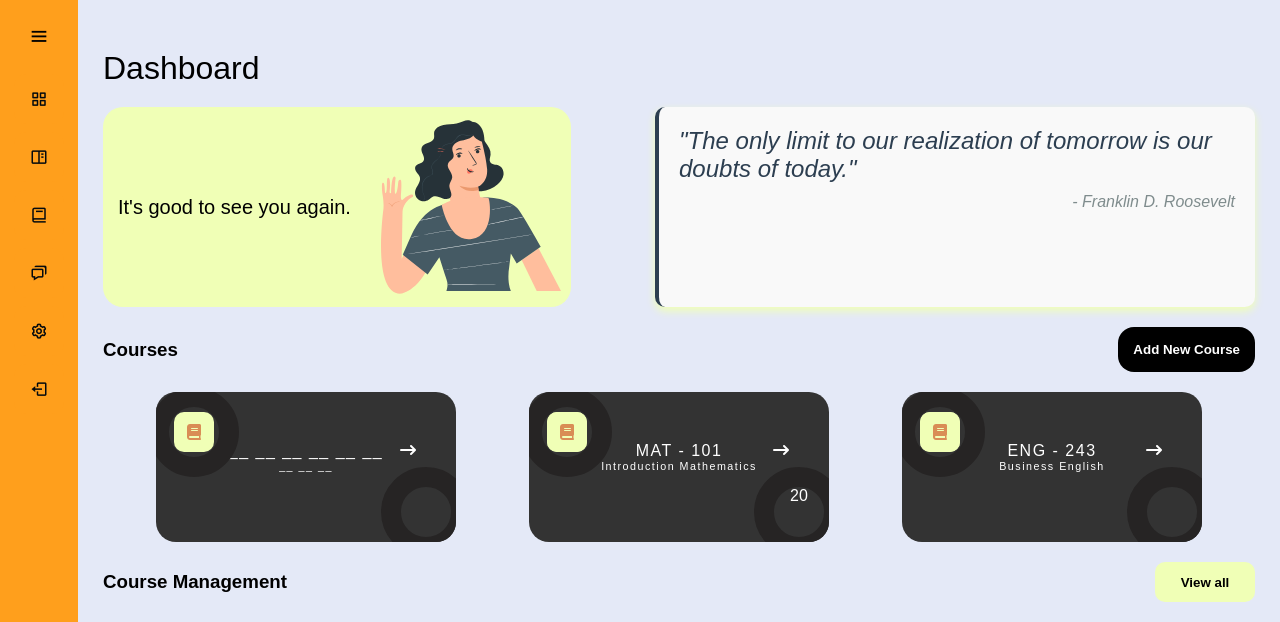
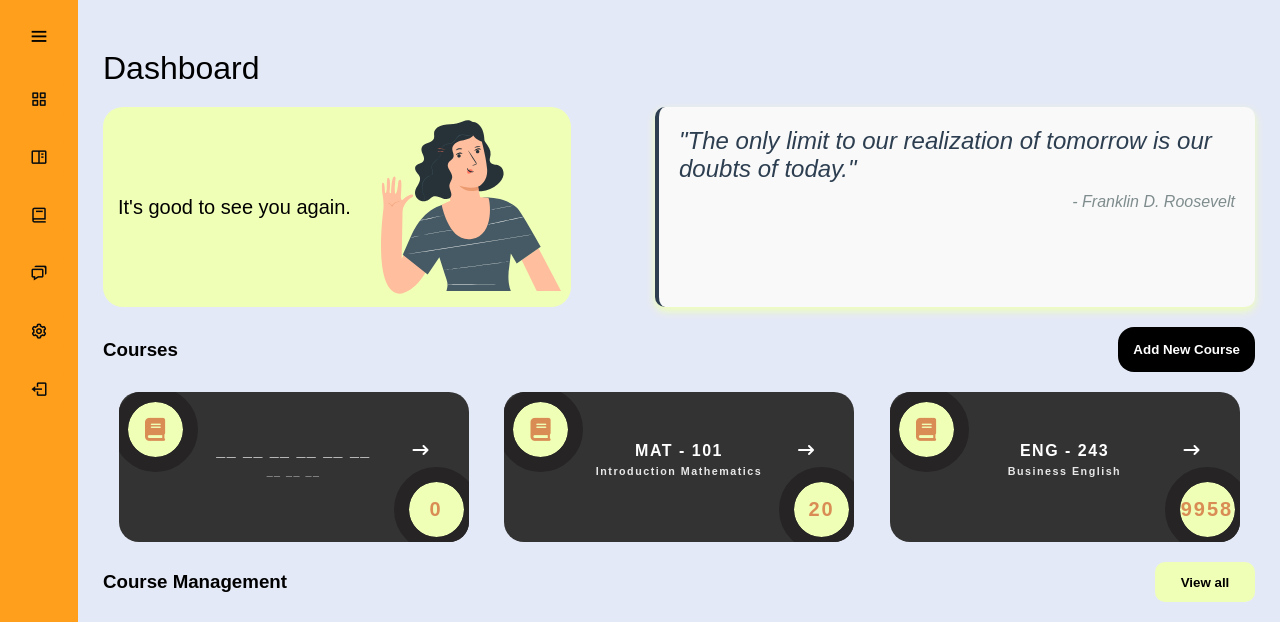
Before and after one commit to Wikki2000/WIS-Grader, a Flask app: template app/templates/dashboard/main_dashboard.html in a window 1280 px wide. Shown: the top 622 px of the page. Run offline with Flask 3, Linux system fonts and the light colour scheme; the template is opened without the code that fills it, so the values that code supplies are empty; parts of the project's set-up code (start-up, migrations or seed data) failed here and were passed over; some libraries are stand-ins or nearby versions.

Commit message:
Refactor course card styles

```diff
--- a/app/static/css/main_dashboard.css
+++ b/app/static/css/main_dashboard.css
@@ -194,25 +194,12 @@
   position: relative;
   overflow: hidden;
   background: #333333;
-  width: 300px;
+  width: 350px;
   height: 150px;
   border-radius: 20px;
   color: #ffffff;
   text-align: center;
   margin: 20px auto;
-}
-
-.card .fa-book {
-  color: #D98D55;
-  display: flex;
-  justify-content: center;
-  align-items: center;
-  width: 40px;
-  height: 40px;
-  border-radius: 10px;
-  position: absolute;
-  right: 5px;
-  bottom: 5px;
 }
 
 .card span {
@@ -222,8 +209,14 @@
 
 .course__code,
 .course__title {
-  font-weight: 300;
+  font-weight: 700;
   letter-spacing: 1.5px;
+  z-index: 999;
+}
+
+.course__title {
+  color: #E7E7E7;
+  margin-top: 5px;
 }
 
 .fa-long-arrow-right {
@@ -233,22 +226,34 @@
 }
 
 .card__eclipse {
-  width: 50px;
-  height: 50px;
-  outline: 20px solid #262424;
+  width: 55px;
+  height: 55px;
+  outline: 15px solid #262424;
   border-radius: 50%;
+  background: #F0FFB6;
+  color: #D98D55;
 }
 
 .card__eclipse--top {
   position: absolute;
-  top: 15px;
-  left: 13px;
+  top: 10px;
+  left: 9px;
+  display: flex;
+  justify-content: center;
+  align-items: center;
+  font-size: 23px;
 }
 
 .card__eclipse--bottom {
   position: absolute;
   bottom: 5px;
   right: 5px;
+  display: flex;
+  align-items: center;
+  justify-content: center;
+  font-weight: 600;
+  letter-spacing: 2px;
+  font-size: 20px;
 }
 
 .courses__view {
--- a/app/templates/dashboard/main_dashboard.html
+++ b/app/templates/dashboard/main_dashboard.html
@@ -156,12 +156,11 @@
                       <h6 class="course__title">__ __ __</h6>
                     </span>
                     <i class="fa fa-long-arrow-right" aria-hidden="true"></i>
-                    <div class="card__eclipse card__eclipse--bottom"></div>
+                    <div class="card__eclipse card__eclipse--bottom">0</div>
                   </div>
 
                   <div class="card">
                     <div class="card__eclipse card__eclipse--top">
-                      <i class="fa fa-book" aria-hidden="true"></i>
                       <i class="fa fa-book" aria-hidden="true"></i>
                     </div>
                     <span>
@@ -175,14 +174,13 @@
                   <div class="card">
                     <div class="card__eclipse card__eclipse--top">
                       <i class="fa fa-book" aria-hidden="true"></i>
-                      <i class="fa fa-book" aria-hidden="true"></i>
                     </div>
                     <span>
                       <h4 class="course__code">ENG - 243</h4>
                       <h6 class="course__title">Business English</h6>
                     </span>
                     <i class="fa fa-long-arrow-right" aria-hidden="true"></i>
-                    <div class="card__eclipse card__eclipse--bottom"></div>
+                    <div class="card__eclipse card__eclipse--bottom">9958</div>
                   </div>
               </div>
             </div>
```
